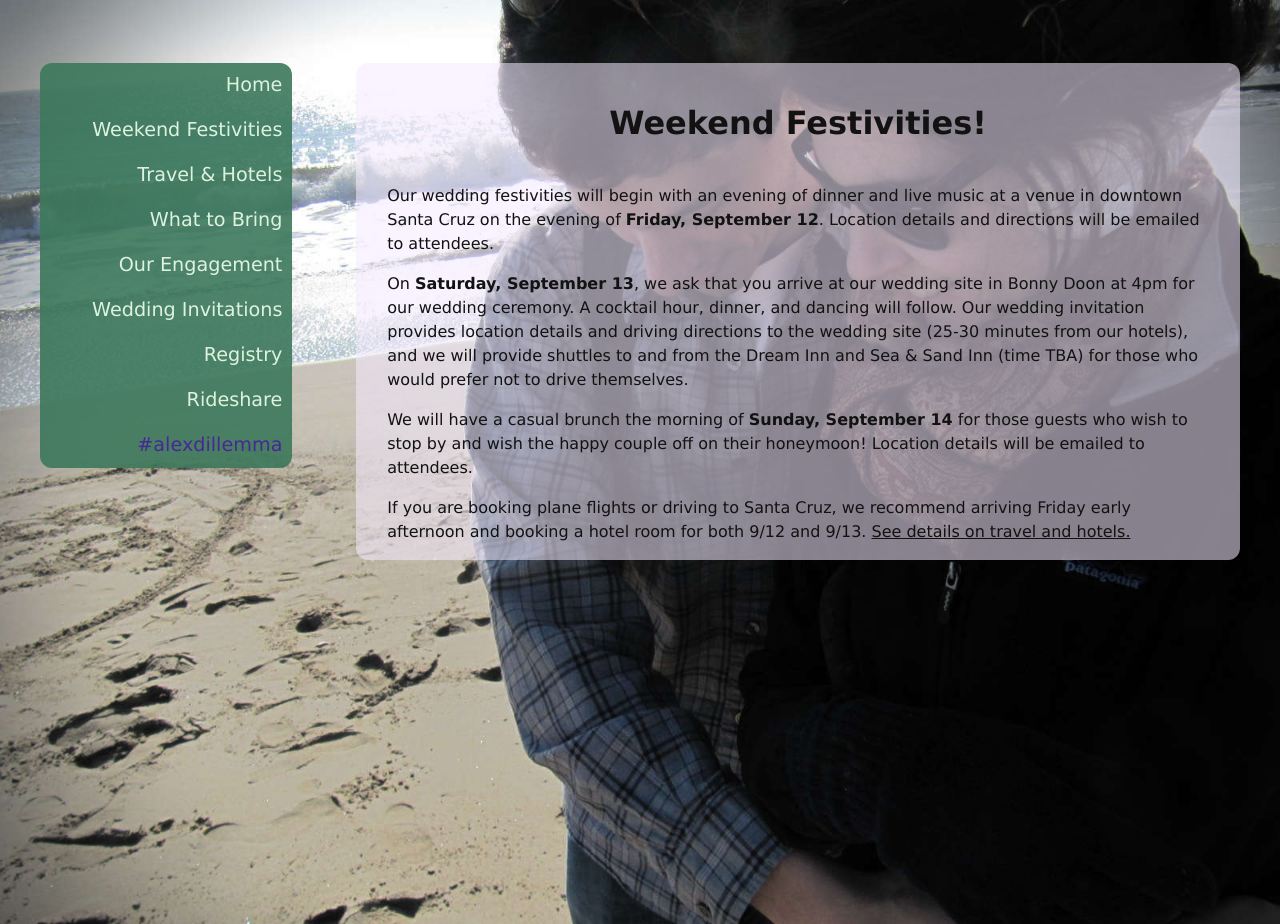
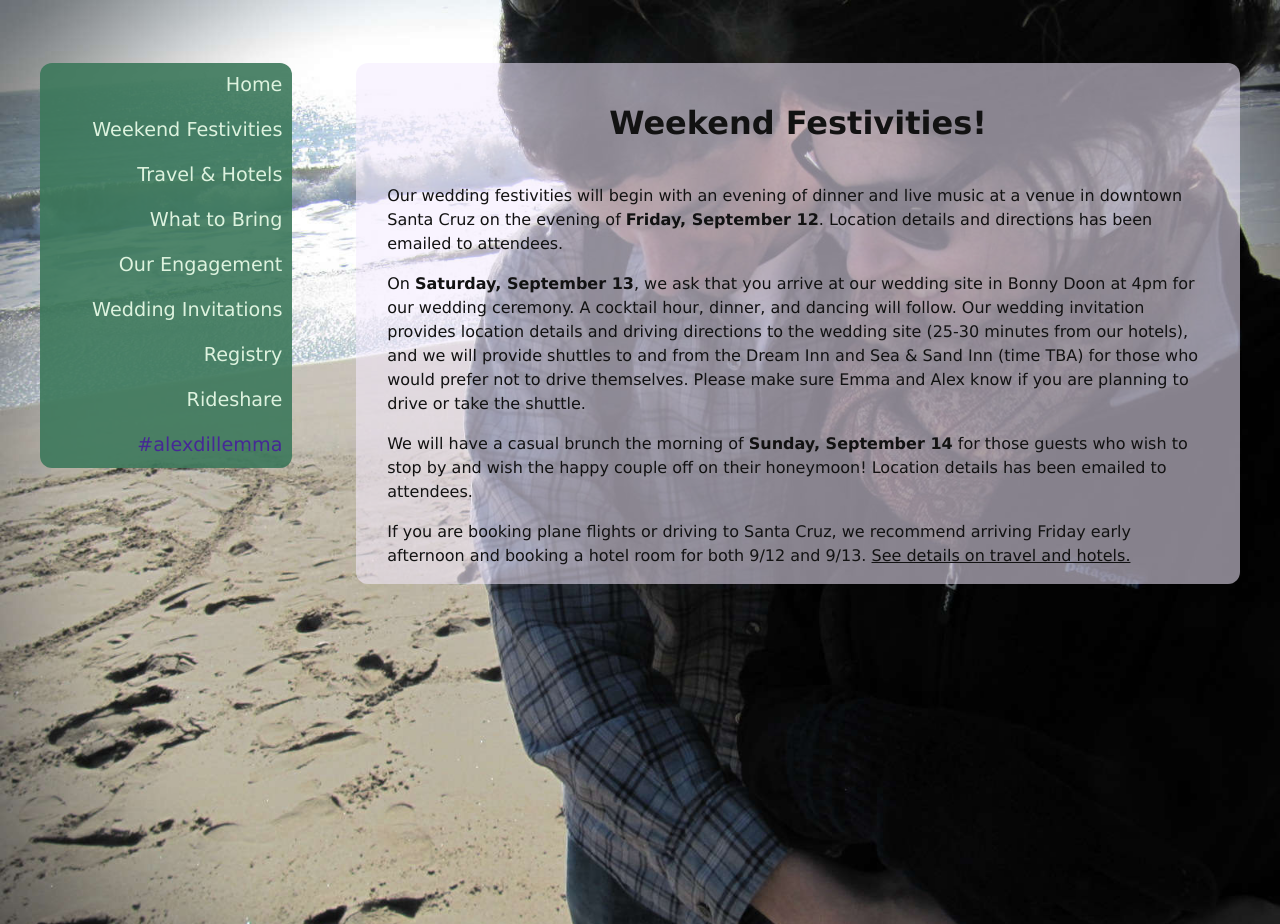
Before and after one commit to adgaudio/wedding, a Jekyll site: the page built from festivities.md, in a window 1280 px wide. Built offline with Jekyll 4.4.1, drawn with Linux system fonts in a browser that asks for light colours; Markdown is read by kramdown in place of the engine named in the settings.

Commit message:
Update festivities.md

```diff
--- a/festivities.md
+++ b/festivities.md
@@ -7,10 +7,10 @@ site_classes: gray_background
 Weekend Festivities!
 ====================
 
-Our wedding festivities will begin with an evening of dinner and live music at a venue in downtown Santa Cruz on the evening of **Friday, September 12**. Location details and directions will be emailed to attendees.
+Our wedding festivities will begin with an evening of dinner and live music at a venue in downtown Santa Cruz on the evening of **Friday, September 12**. Location details and directions has been emailed to attendees.
 
-On **Saturday, September 13**, we ask that you arrive at our wedding site in Bonny Doon at 4pm for our wedding ceremony. A cocktail hour, dinner, and dancing will follow. Our wedding invitation provides location details and driving directions to the wedding site (25-30 minutes from our hotels), and we will provide shuttles to and from the Dream Inn and Sea & Sand Inn (time TBA) for those who would prefer not to drive themselves.
+On **Saturday, September 13**, we ask that you arrive at our wedding site in Bonny Doon at 4pm for our wedding ceremony. A cocktail hour, dinner, and dancing will follow. Our wedding invitation provides location details and driving directions to the wedding site (25-30 minutes from our hotels), and we will provide shuttles to and from the Dream Inn and Sea & Sand Inn (time TBA) for those who would prefer not to drive themselves. Please make sure Emma and Alex know if you are planning to drive or take the shuttle.
 
-We will have a casual brunch the morning of **Sunday, September 14** for those guests who wish to stop by and wish the happy couple off on their honeymoon! Location details will be emailed to attendees.
+We will have a casual brunch the morning of **Sunday, September 14** for those guests who wish to stop by and wish the happy couple off on their honeymoon! Location details has been emailed to attendees.
 
 If you are booking plane flights or driving to Santa Cruz, we recommend arriving Friday early afternoon and booking a hotel room for both 9/12 and 9/13. [See details on travel and hotels.](travel-and-hotels.html#site)
```
